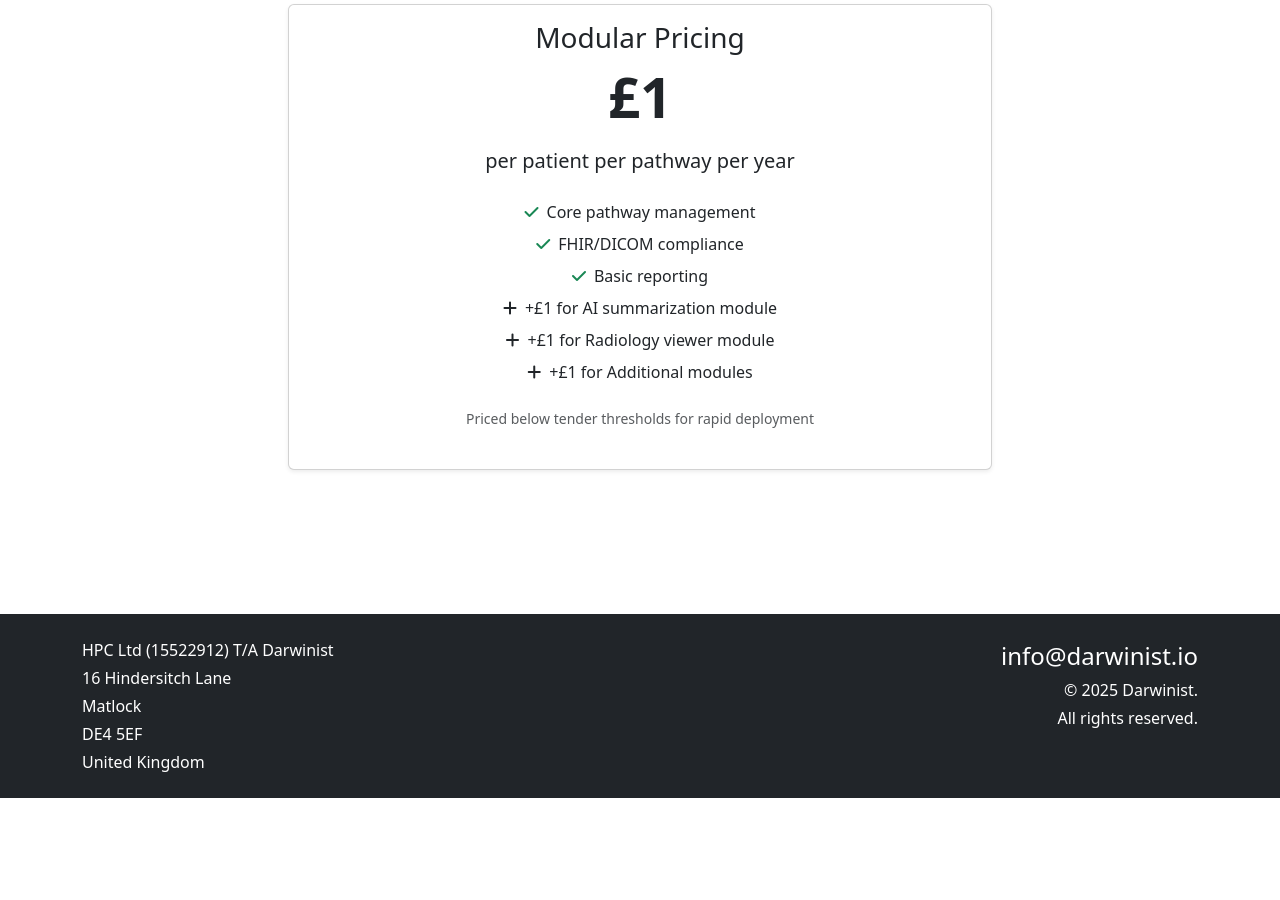
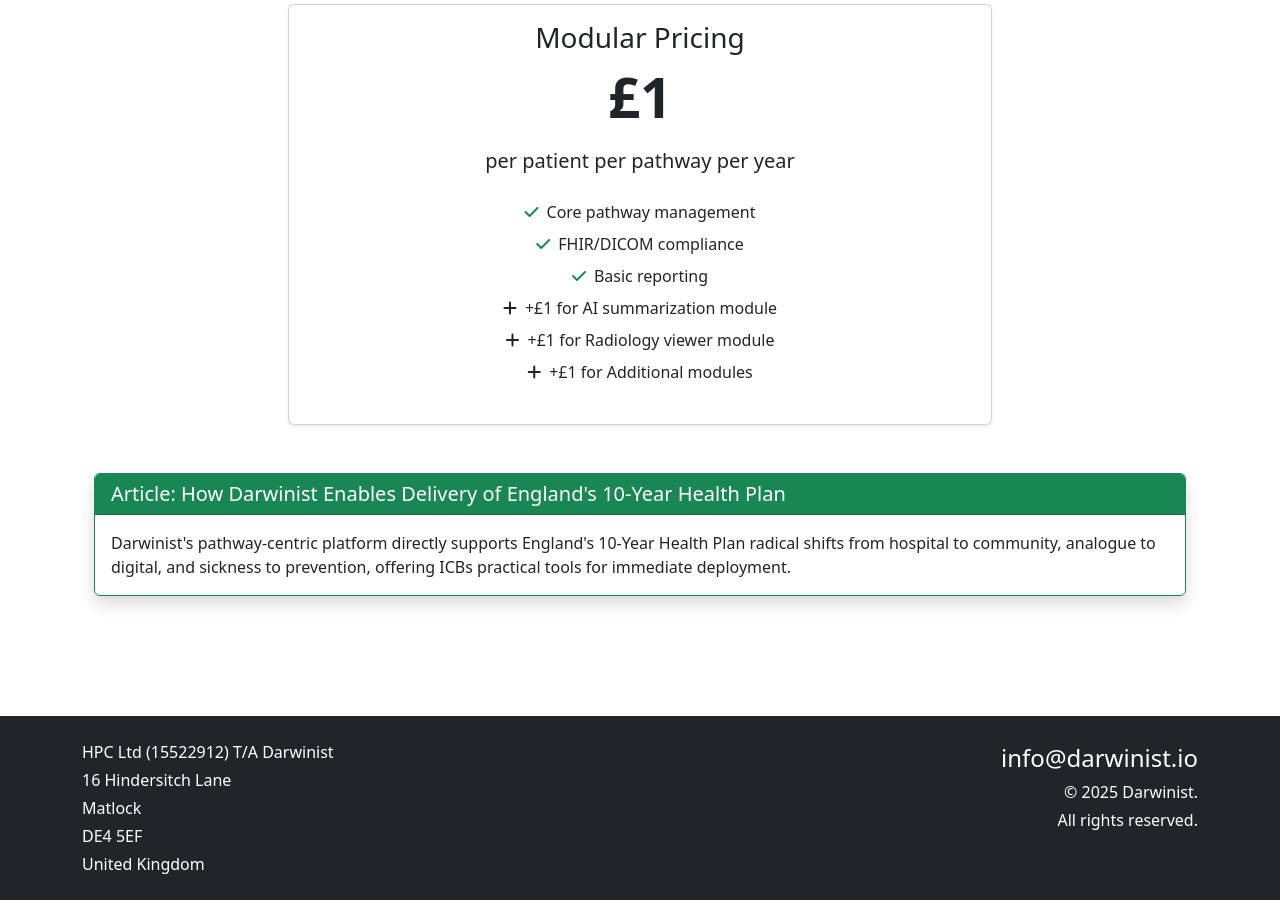
Before and after one commit to darwinist-io/darwinist-io.github.io, a Jekyll site: the page built from product/index.html, in a window 1280 px wide and 900 px high, scrolled down 4494 px. Built offline with Jekyll 4.4.1, drawn with Linux system fonts in a browser that asks for light colours; before the commit the page ends 5292 px from its top, so only the background shows below that.

Commit message:
added article links

```diff
--- a/_layouts/cover.html
+++ b/_layouts/cover.html
@@ -79,9 +79,7 @@
                   </h5>
                 </div>
                 <div class="card-body">
-
                   <p class="card-text">Darwinist's pathway-centric platform directly supports England's 10-Year Health Plan radical shifts from hospital to community, analogue to digital, and sickness to prevention, offering ICBs practical tools for immediate deployment.</p>
-
                 </div>
             </div>
         </div>
--- a/product/index.html
+++ b/product/index.html
@@ -223,13 +223,26 @@
               <li class="mb-2"><i class="fas fa-plus text-primary-custom me-2"></i>{{ module.price }} for {{ module.name }}</li>
               {% endfor %}
             </ul>
-            <p class="text-muted small mb-4">{{ page.pricing_footer }}</p>
           </div>
         </div>
       </div>
     </div>
   </section>
 
+  <div class="row">
+    <div class="col-12 mb-4">
+        <div class="card h-100 border-success shadow">
+            <div class="card-header bg-success text-white">
+              <h5 class="card-title mb-0">
+                <a href="/docs/how-darwinist-can-support-delivery-of-england-s-10-year-health-plan/" class="text-white text-decoration-none">Article: How Darwinist Enables Delivery of England's 10-Year Health Plan</a>
+              </h5>
+            </div>
+            <div class="card-body">
+              <p class="card-text">Darwinist's pathway-centric platform directly supports England's 10-Year Health Plan radical shifts from hospital to community, analogue to digital, and sickness to prevention, offering ICBs practical tools for immediate deployment.</p>
+            </div>
+        </div>
+    </div>
+  </div>
 
 <!-- Add this CSS to make carousel indicators dark and visible -->
 <style>
```
